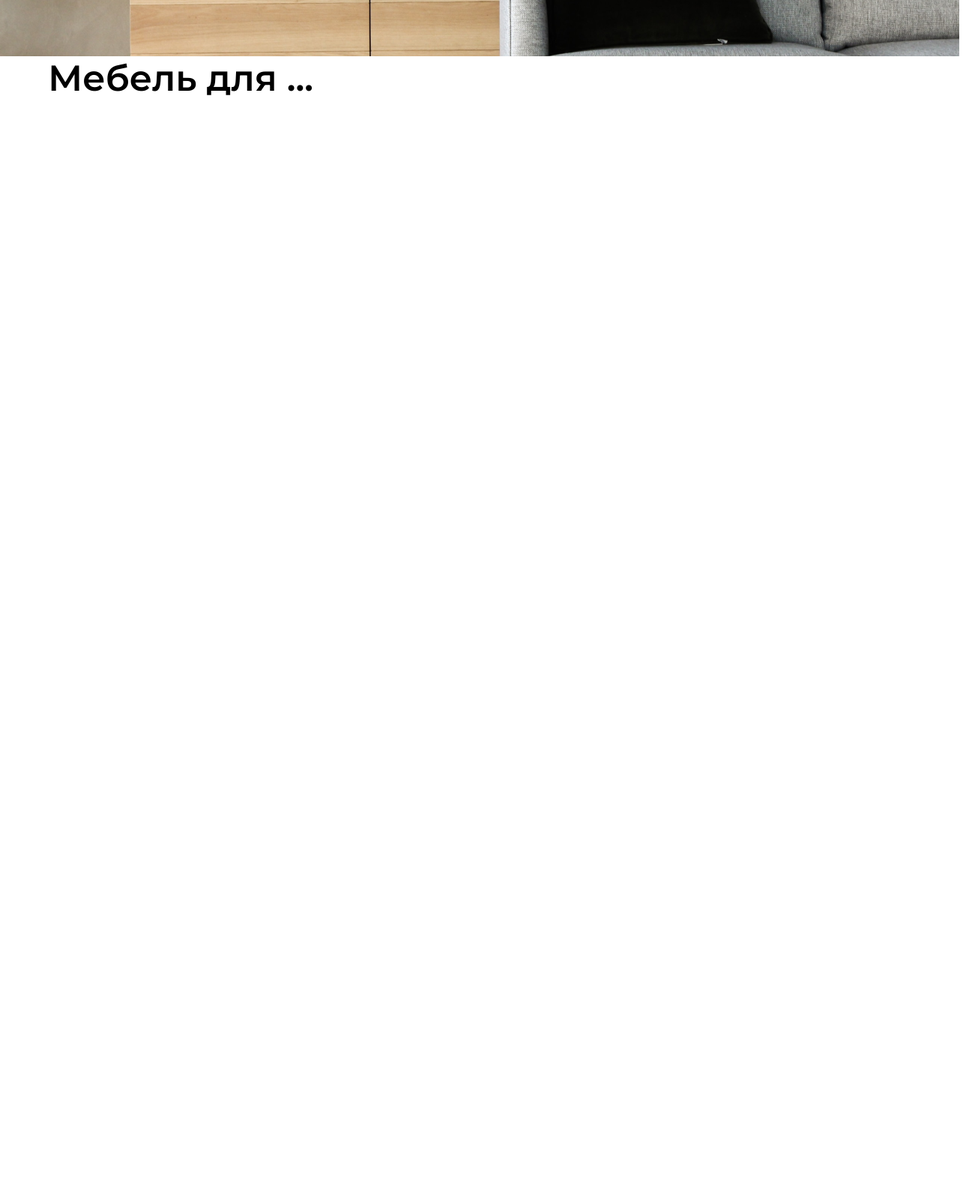
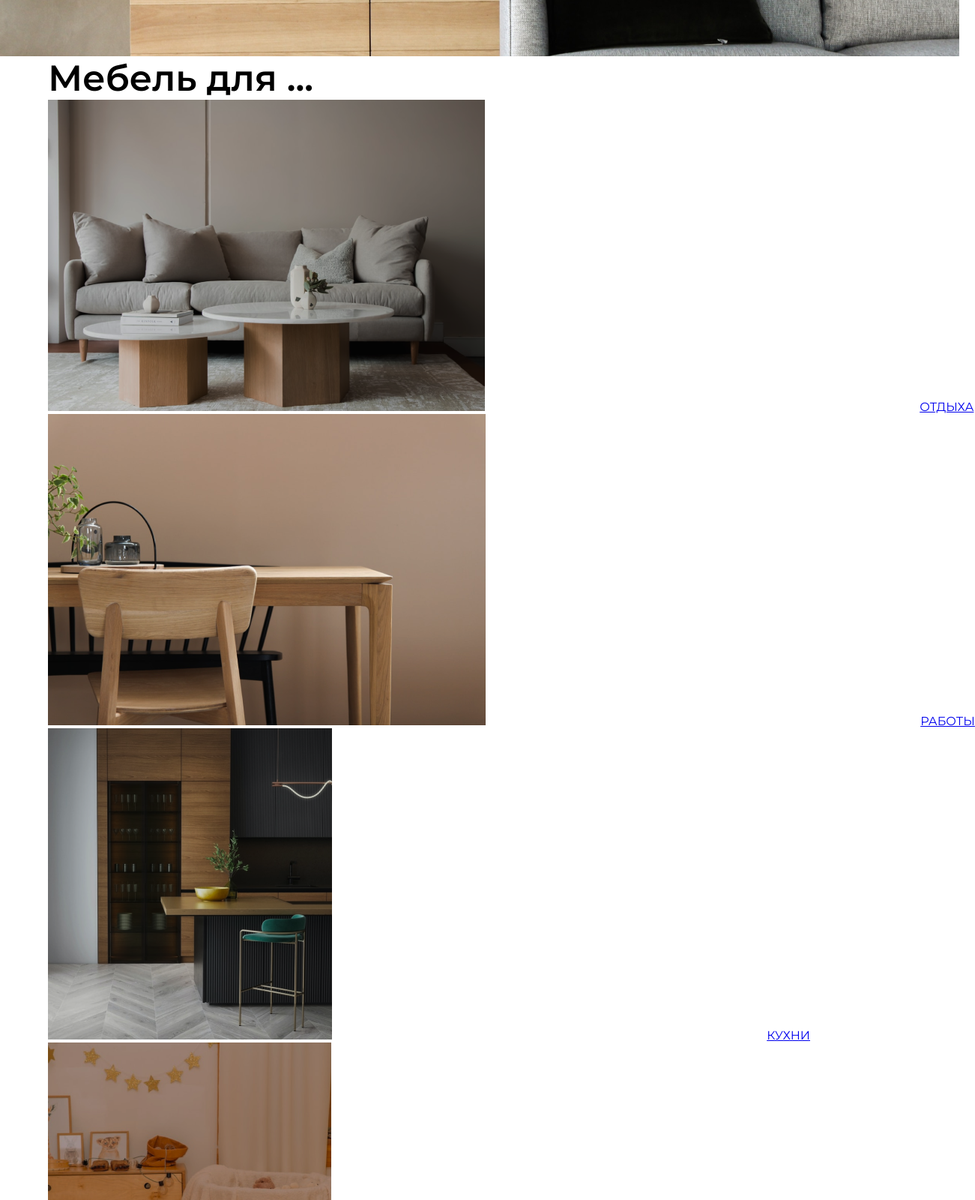
Before and after one commit to adarnopyh/magebit_bootcamp22_ER, a plain HTML site: page index.html in a window 1280 px wide. Shown: the part 660-2260 px from the top of the page at 75% size, 1301 px wide, since content can reach past the window. Before the commit the page ends 800 px from the top, so only its background shows below. Drawn offline with Linux system fonts and the light colour scheme; a web font is replaced by a local one.

Commit message:
last commit

```diff
--- a/index.html
+++ b/index.html
@@ -34,7 +34,26 @@
             <main class="main-content">
                 <section class="furn-options">
                     <h2 class="heading">Мебель для ...</h2>
-                    <a href="#" class="furn-links"></a>
+                    <div class="furn-card">
+                        <img lass="furn-links__images" src="assets/otdiha.png" alt="break">
+                        <a href="#" class="furn-links">ОТДЫХА</a>
+                    </div>
+                    <div class="furn-card">
+                        <img lass="furn-links__images" src="assets/raboti.png" alt="work">
+                        <a href="#" class="furn-links">РАБОТЫ</a>
+                     </div>
+                     <div class="furn-card">
+                        <img lass="furn-links__images" src="assets/kuhni.png" alt="kitchen">
+                        <a href="#" class="furn-links">КУХНИ</a>
+                    </div>
+                    <div class="furn-card">
+                        <img lass="furn-links__images" src="assets/detskoi.png" alt="children">
+                        <a href="#" class="furn-links">ДЕТСКОЙ</a>
+                    </div>
+                    <div class="furn-card">
+                        <img lass="furn-links__images" src="assets/vannoi.png" alt="bath">
+                        <a href="#" class="furn-links">ВАННОЙ</a>
+                    </div>
                 </section>
                 <section class="spec-offers"></section>
                 <section class="prod-catalog"></section>
--- a/style.css
+++ b/style.css
@@ -113,3 +113,16 @@ li{
 .main-content{
 
 }
+
+.furn-card{
+  position: relative;
+  color: white;
+}
+
+.furn-links{
+  position: relative;
+  top: 50%;
+  left: 50%;
+  transform: translate(-50%, -50%);
+
+}
```
Also changed, not shown: assets/detskoi.png (added), assets/kuhni.png (added), assets/otdiha.png (added), assets/raboti.png (added), assets/vannoi.png (added).
